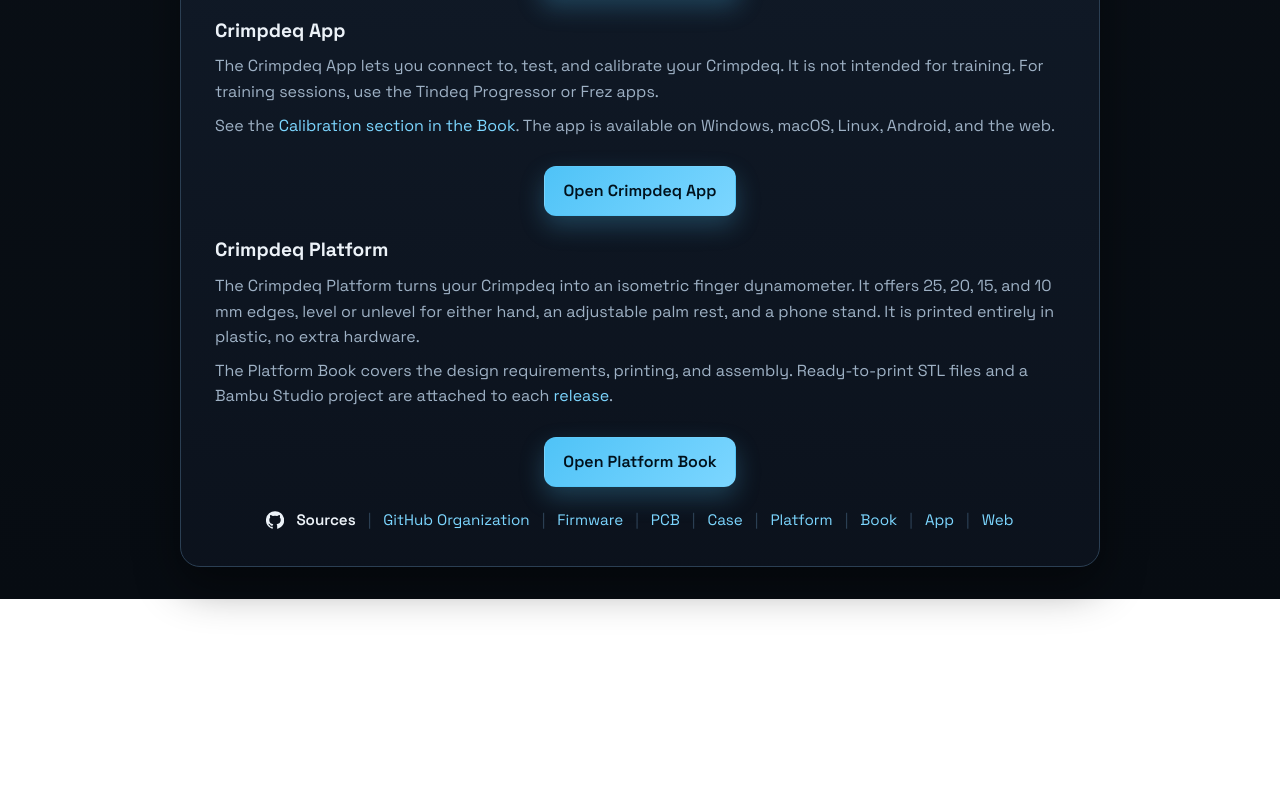
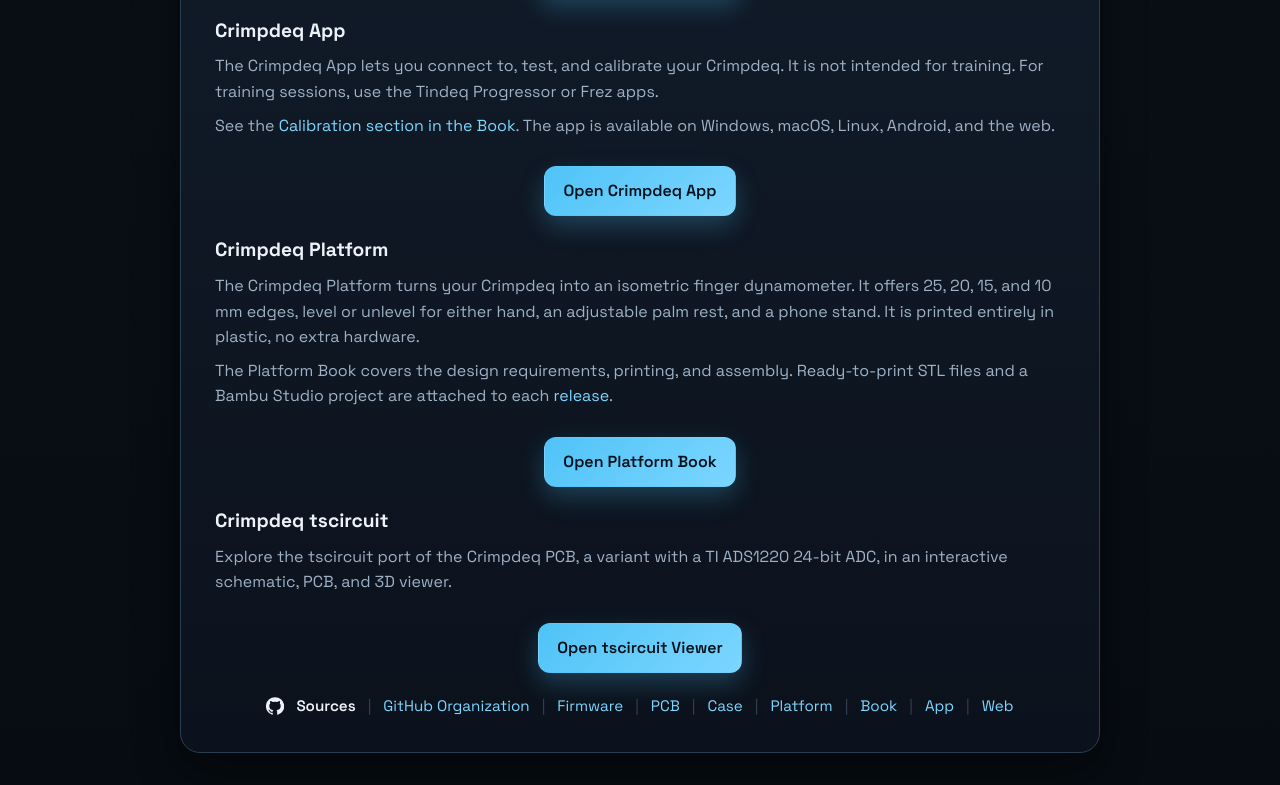
Before and after one commit to crimpdeq/crimpdeq-web, a website: page web/index.html in a window 1280 px wide. Shown: the part 769-1554 px from the top of the page. Before the commit the page ends 1368 px from the top, so only its background shows below. Drawn offline with Linux system fonts and the light colour scheme.

Commit message:
feat: link the tscircuit PCB viewer

```diff
--- a/web/index.html
+++ b/web/index.html
@@ -357,6 +357,19 @@
       </div>
     </section>
 
+    <section class="book-section" aria-labelledby="tscircuit-heading">
+      <h2 class="book-heading" id="tscircuit-heading">Crimpdeq tscircuit</h2>
+      <p class="book-text">
+        Explore the tscircuit port of the Crimpdeq PCB, a variant with a TI ADS1220 24-bit ADC, in an interactive
+        schematic, PCB, and 3D viewer.
+      </p>
+      <div class="actions app-actions">
+        <a class="btn btn-primary" href="https://tscircuit.crimpdeq.com" target="_blank" rel="noopener noreferrer">
+          Open tscircuit Viewer
+        </a>
+      </div>
+    </section>
+
     <div class="links">
       <div class="sources-inline">
         <svg class="github-icon" viewBox="0 0 24 24" aria-hidden="true">
```
